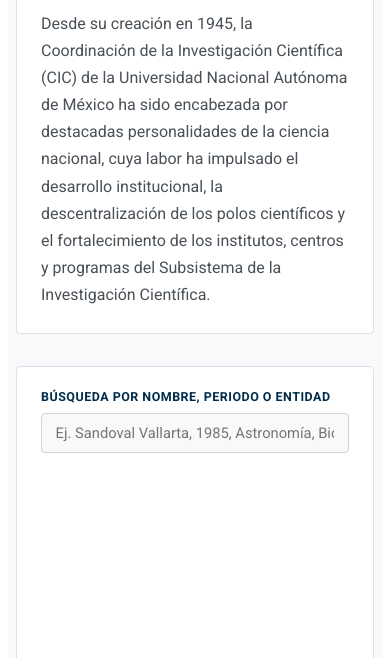
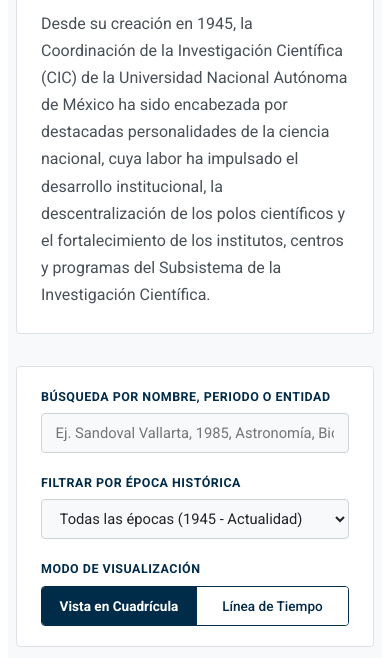
Before and after one commit to davidortuno/historico-coordinadores-cic, a plain HTML site: page index.html in a window 390 px wide. Shown: the part 186-844 px from the top of the page. Drawn offline with Linux system fonts and the light colour scheme.

Commit message:
Ajuste a flex en filtros

```diff
--- a/index.html
+++ b/index.html
@@ -730,6 +730,9 @@
             .cic-hc-modal-content {
                 padding: 1.35rem;
             }
+            .cic-hc-search-group, .cic-hc-filter-group {
+                flex: 0
+            }
         }
     </style>
 </head>
```
